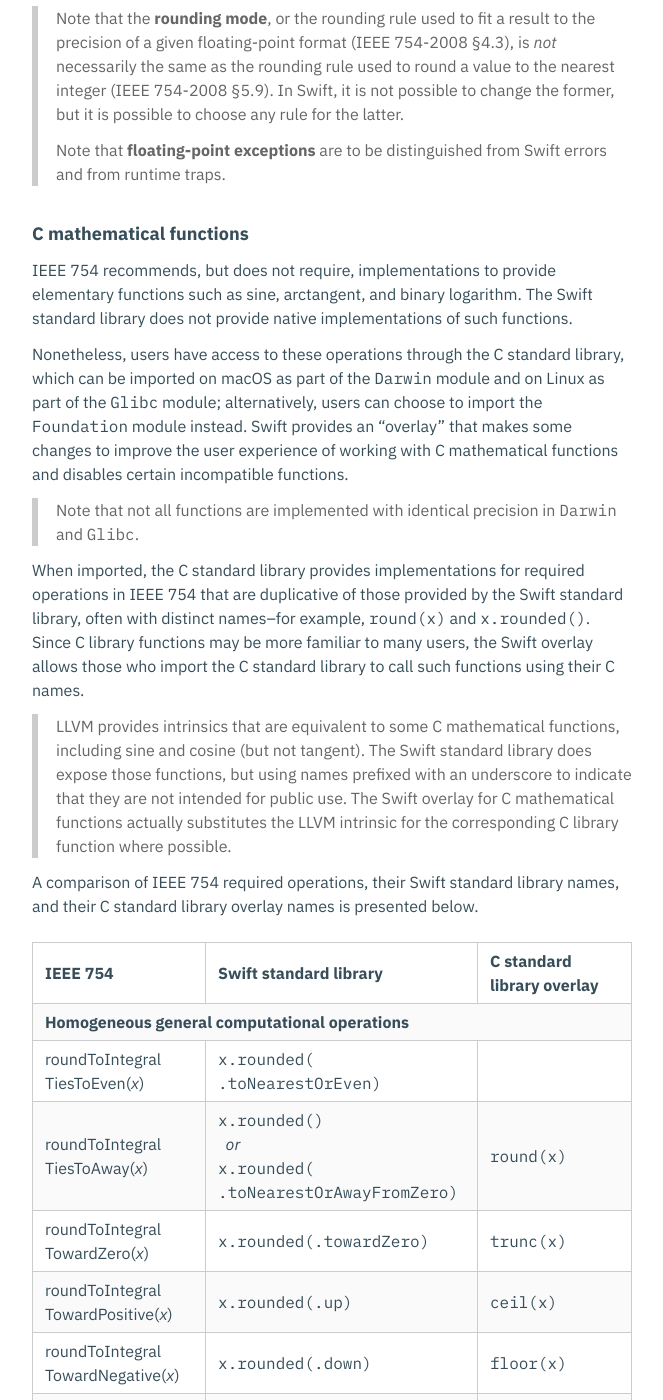
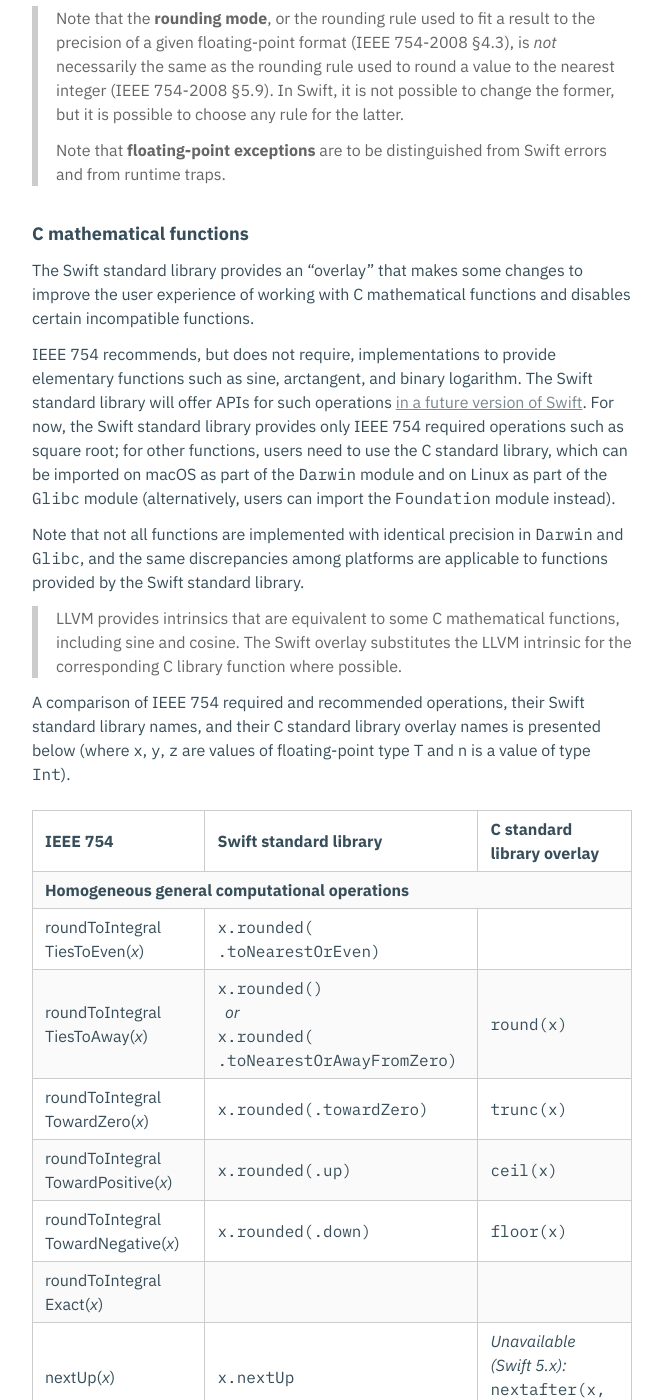
Before and after one commit to xwu/xwu-swift-numerics, a Jekyll site: the page built from floating-point-part-1-rev-1.md, in a window 1280 px wide and 1400 px high, scrolled down 1614 px. Shown: the whole window, without its empty margins (308-971 px from the left). Built offline with Jekyll 4.4.1, drawn with Linux system fonts in a browser that asks for light colours; our own code applies the rules of GitHub Pages for plain Markdown files; some of the changed text lies outside the part shown.

Commit message:
Update floating-point-part-1-rev-1.md for Swift 5

```diff
--- a/floating-point-part-1-rev-1.md
+++ b/floating-point-part-1-rev-1.md
@@ -94,36 +94,31 @@
 
 ### C mathematical functions
 
+The Swift standard library provides an "overlay" that makes some changes to
+improve the user experience of working with C mathematical functions and
+disables certain incompatible functions.
+
 IEEE 754 recommends, but does not require, implementations to provide elementary
 functions such as sine, arctangent, and binary logarithm. The Swift standard
-library does not provide native implementations of such functions.
+library will offer APIs for such operations [in a future version of
+Swift][ref 11-8a]. For now, the Swift standard library provides only IEEE 754
+required operations such as square root; for other functions, users need to use
+the C standard library, which can be imported on macOS as part of the `Darwin`
+module and on Linux as part of the `Glibc` module (alternatively, users can
+import the `Foundation` module instead).
 
-Nonetheless, users have access to these operations through the C standard
-library, which can be imported on macOS as part of the `Darwin` module and on
-Linux as part of the `Glibc` module; alternatively, users can choose to import
-the `Foundation` module instead. Swift provides an "overlay" that makes some
-changes to improve the user experience of working with C mathematical functions
-and disables certain incompatible functions.
-
-> Note that not all functions are implemented with identical precision in
-> `Darwin` and `Glibc`.
-
-When imported, the C standard library provides implementations for required
-operations in IEEE 754 that are duplicative of those provided by the Swift
-standard library, often with distinct names--for example, `round(x)` and
-`x.rounded()`. Since C library functions may be more familiar to many users,
-the Swift overlay allows those who import the C standard library to call such
-functions using their C names.
+Note that not all functions are implemented with identical precision in `Darwin`
+and `Glibc`, and the same discrepancies among platforms are applicable to
+functions provided by the Swift standard library.
 
 > LLVM provides intrinsics that are equivalent to some C mathematical functions,
-> including sine and cosine (but not tangent). The Swift standard library does
-> expose those functions, but using names prefixed with an underscore to
-> indicate that they are not intended for public use. The Swift overlay for C
-> mathematical functions actually substitutes the LLVM intrinsic for the
-> corresponding C library function where possible.
+> including sine and cosine. The Swift overlay substitutes the LLVM intrinsic
+> for the corresponding C library function where possible.
 
-A comparison of IEEE 754 required operations, their Swift standard library
-names, and their C standard library overlay names is presented below.
+A comparison of IEEE 754 required and recommended operations, their Swift
+standard library names, and their C standard library overlay names is presented
+below (where `x`, `y`, `z` are values of floating-point type `T` and `n` is a
+value of type `Int`).
 
 <div class="table-wrapper">
 <table>
@@ -179,32 +174,37 @@
 		<tr>
 			<td>nextUp(<em>x</em>)</td>
 			<td><code>x.nextUp</code></td>
-			<td><code>nextafter(x, .infinity)</code></td>
+			<td><em>Unavailable (Swift 5.x):</em><br /><code>nextafter(x, .infinity)</code></td>
 		</tr>
 		<tr>
 			<td>nextDown(<em>x</em>)</td>
 			<td><code>x.nextDown</code></td>
-			<td><code>nextafter(x, -.infinity)</code></td>
+			<td><em>Unavailable (Swift 5.x):</em><br /><code>nextafter(x, -.infinity)</code></td>
 		</tr>
 		<tr>
 			<td>remainder(<em>x</em>, <em>y</em>)</td>
 			<td><code>x.remainder(&#8203;dividingBy: y)</code></td>
 			<td><code>remainder(x, y)</code></td>
 		</tr>
-		<!-- tr>
+		<tr>
 			<td></td>
 			<td><code>x.truncatingRemainder(&#8203;dividingBy: y)</code></td>
 			<td><code>fmod(x, y)</code></td>
-		</tr -->
+		</tr>
 		<tr>
 			<td>minNum(<em>x</em>, <em>y</em>)</td>
 			<td><code>T.minimum(x, y)</code></td>
-			<td><code>fmin(x, y)</code></td>
+			<td><em>Unavailable (Swift 5.x):</em><br /><code>fmin(x, y)</code></td>
 		</tr>
 		<tr>
 			<td>maxNum(<em>x</em>, <em>y</em>)</td>
 			<td><code>T.maximum(x, y)</code></td>
-			<td><code>fmax(x, y)</code></td>
+			<td><em>Unavailable (Swift 5.x):</em><br /><code>fmax(x, y)</code></td>
+		</tr>
+		<tr>
+			<td></td>
+			<td><code>Swift.max(x - y, 0)</code></td>
+			<td><code>fdim(x, y)</code></td>
 		</tr>
 		<tr>
 			<td>minNumMag(<em>x</em>, <em>y</em>)</td>
@@ -229,7 +229,7 @@
 		<tr>
 			<td>logB(<em>x</em>)</td>
 			<td><code>x.exponent</code></td>
-			<td><code>ilogb(x)</code></td>
+			<td><em>Unavailable (Swift 4.2):</em><br /><code>ilogb(x)</code></td>
 		</tr>
 	</tbody>
 	<tbody>
@@ -258,7 +258,9 @@
 		</tr>
 		<tr>
 			<td>squareRoot(<em>x</em>)</td>
-			<td><code>x.squareRoot()</code></td>
+			<td><code>x.squareRoot()</code><br />
+				&nbsp;&nbsp;<em>or</em><br />
+				<code>T.sqrt(x)</code> <em>(Swift 5.x)</em></td>
 			<td><code>sqrt(x)</code></td>
 		</tr>
 		<tr>
@@ -364,8 +366,238 @@
 			<td></td>
 		</tr>
 	</tbody>
+	<tbody>
+		<tr>
+			<th scope="rowgroup" colspan="3">Additional elementary functions (Swift 5.x)</th>
+		</tr>
+		<tr>
+			<td>sin</td>
+			<td><code>T.sin(x)</code></td>
+			<td><code>sin(x)</code></td>
+		</tr>
+		<tr>
+			<td>cos</td>
+			<td><code>T.cos(x)</code></td>
+			<td><code>cos(x)</code></td>
+		</tr>
+		<tr>
+			<td>tan</td>
+			<td><code>T.tan(x)</code></td>
+			<td><code>tan(x)</code></td>
+		</tr>
+		<tr>
+			<td>sinPi</td>
+			<td></td>
+			<td></td>
+		</tr>
+		<tr>
+			<td>cosPi</td>
+			<td></td>
+			<td></td>
+		</tr>
+		<tr>
+			<td>asin</td>
+			<td><code>T.asin(x)</code></td>
+			<td><code>asin(x)</code></td>
+		</tr>
+		<tr>
+			<td>acos</td>
+			<td><code>T.acos(x)</code></td>
+			<td><code>acos(x)</code></td>
+		</tr>
+		<tr>
+			<td>atan</td>
+			<td><code>T.atan(x)</code></td>
+			<td><code>atan(x)</code></td>
+		</tr>
+		<tr>
+			<td>atanPi</td>
+			<td></td>
+			<td></td>
+		</tr>
+		<tr>
+			<td>sinh</td>
+			<td><code>T.sinh(x)</code></td>
+			<td><code>sinh(x)</code></td>
+		</tr>
+		<tr>
+			<td>cosh</td>
+			<td><code>T.cosh(x)</code></td>
+			<td><code>cosh(x)</code></td>
+		</tr>
+		<tr>
+			<td>tanh</td>
+			<td><code>T.tanh(x)</code></td>
+			<td><code>tanh(x)</code></td>
+		</tr>
+		<tr>
+			<td>asinh</td>
+			<td><code>T.asinh(x)</code></td>
+			<td><code>asinh(x)</code></td>
+		</tr>
+		<tr>
+			<td>acosh</td>
+			<td><code>T.acosh(x)</code></td>
+			<td><code>acosh(x)</code></td>
+		</tr>
+		<tr>
+			<td>atanh</td>
+			<td><code>T.atanh(x)</code></td>
+			<td><code>atanh(x)</code></td>
+		</tr>
+		<tr>
+			<td>exp</td>
+			<td><code>T.exp(x)</code></td>
+			<td><code>exp(x)</code></td>
+		</tr>
+		<tr>
+			<td>exp2</td>
+			<td><code>T.exp2(x)</code></td>
+			<td><code>exp2(x)</code></td>
+		</tr>
+		<tr>
+			<td>exp10</td>
+			<td><code>T.exp10(x)</code></td>
+			<td></td>
+		</tr>
+		<tr>
+			<td>expm1</td>
+			<td><code>T.expm1(x)</code></td>
+			<td><code>expm1(x)</code></td>
+		</tr>
+		<tr>
+			<td>exp2m1</td>
+			<td></td>
+			<td></td>
+		</tr>
+		<tr>
+			<td>exp10m1</td>
+			<td></td>
+			<td></td>
+		</tr>
+		<tr>
+			<td>log</td>
+			<td><code>T.log(x)</code></td>
+			<td><code>log(x)</code></td>
+		</tr>
+		<tr>
+			<td>log2</td>
+			<td><code>T.log2(x)</code></td>
+			<td><code>log2(x)</code></td>
+		</tr>
+		<tr>
+			<td></td>
+			<td><code>T.log2(x)&#8203;.rounded(.down)</code></td>
+			<td><em>Unavailable (Swift 5.x):</em><br /><code>logb(x)</code></td>
+		</tr>
+		<tr>
+			<td>log10</td>
+			<td><code>T.log10(x)</code></td>
+			<td><code>log10(x)</code></td>
+		</tr>
+		<tr>
+			<td>logp1</td>
+			<td><code>T.log1p(x)</code></td>
+			<td><code>log1p(x)</code></td>
+		</tr>
+		<tr>
+			<td>log2p1</td>
+			<td></td>
+			<td></td>
+		</tr>
+		<tr>
+			<td>log10p1</td>
+			<td></td>
+			<td></td>
+		</tr>
+		<tr>
+			<td>compound(<em>x</em>, <em>n</em>)</td>
+			<td></td>
+			<td></td>
+		</tr>
+		<tr>
+			<td>pow(<em>x</em>, <em>y</em>)</td>
+			<td><code>T.pow(x, y)</code></td>
+			<td><code>pow(x, y)</code></td>
+		</tr>
+		<tr>
+			<td>powr(<em>x</em>, <em>y</em>)</td>
+			<td></td>
+			<td></td>
+		</tr>
+		<tr>
+			<td>pown(<em>x</em>, <em>n</em>)</td>
+			<td><code>T.pow(x, n)</code></td>
+			<td></td>
+		</tr>
+		<tr>
+			<td>rootn(<em>x</em>, <em>n</em>)</td>
+			<td><code>T.root(x, n)</code></td>
+			<td></td>
+		</tr>
+		<tr>
+			<td></td>
+			<td><code>T.root(x, 3)</code></td>
+			<td><code>cbrt(x)</code></td>
+		</tr>
+		<tr>
+			<td>rSqrt</td>
+			<td></td>
+			<td></td>
+		</tr>
+	</tbody>
+	<tbody>
+		<tr>
+			<th scope="rowgroup" colspan="3">Additional real operations (Swift 5.x)</th>
+		</tr>
+		<tr>
+			<td>atan2(<em>y</em>, <em>x</em>)</td>
+			<td><code>T.atan2(y: y, x: x)</code></td>
+			<td><code>atan2(y, x)</code></td>
+		</tr>
+		<tr>
+			<td>atan2Pi(<em>y</em>, <em>x</em>)</td>
+			<td></td>
+			<td></td>
+		</tr>
+		<tr>
+			<td>hypot(<em>x</em>, <em>y</em>)</td>
+			<td><code>T.hypot(x, y)</code></td>
+			<td><code>hypot(x, y)</code></td>
+		</tr>
+		<tr>
+			<td></td>
+			<td><code>T.erf(x)</code></td>
+			<td><code>erf(x)</code></td>
+		</tr>
+		<tr>
+			<td></td>
+			<td><code>T.erfc(x)</code></td>
+			<td><code>erfc(x)</code></td>
+		</tr>
+		<tr>
+			<td></td>
+			<td><code>T.gamma(x)</code></td>
+			<td><code>tgamma(x)</code></td>
+		</tr>
+		<tr>
+			<td></td>
+			<td><code>(T.logGamma(x), T.signGamma(x) == .plus ? 1 : -1)</code></td>
+			<td><code>lgamma(x)</code></td>
+		</tr>
+	</tbody>
 </table>
 </div>
+
+> Current implementations of `T.pow(x, n)` and `T.root(x, n)` give inaccurate
+> results if `n` is so large that conversion to `T` would round.
+
+> For more information on the additional elementary functions and real
+> operations added in Swift 5.x, see the Swift Evolution proposal [SE-0246:
+> Generic math(s) functions][ref 11-8b].
+
+[ref 11-8a]: https://github.com/apple/swift/pull/25302
+[ref 11-8b]: https://github.com/apple/swift-evolution/blob/master/proposals/0246-mathable.md
 
 ### Finite constants
 
```
Also changed, not shown: other parts of floating-point-part-1-rev-1.md (+2 -2 lines).
